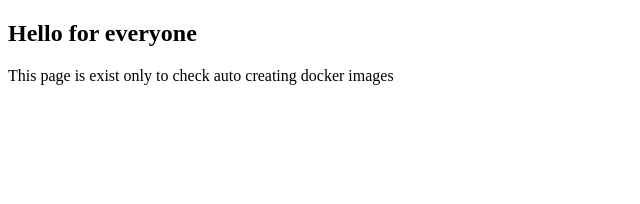
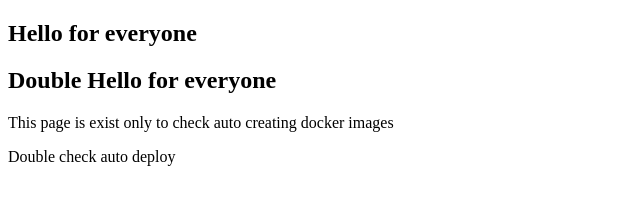
Before and after one commit to NykMaksym/IIT, a plain HTML site: page newPage.html in a window 1280 px wide. Shown: the whole page, without its empty margins (0-640 px from the left). Drawn offline with Linux system fonts and the light colour scheme.

```diff
--- a/newPage.html
+++ b/newPage.html
@@ -6,6 +6,8 @@
 </head>
 <body>
     <h2>Hello for everyone</h2>
+    <h2>Double Hello for everyone</h2>
     <p>This page is exist only to check auto creating docker images</p>
+    <p>Double check auto deploy</p>
 </body>
 </html>
```
Also changed, not shown: 1 other file.
